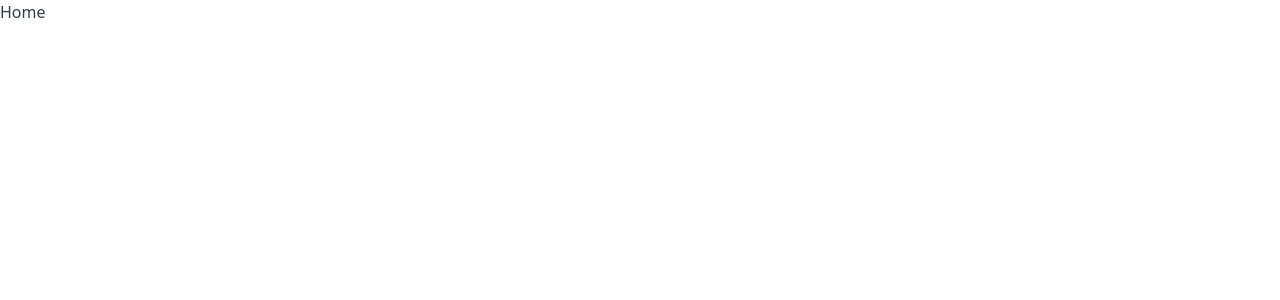
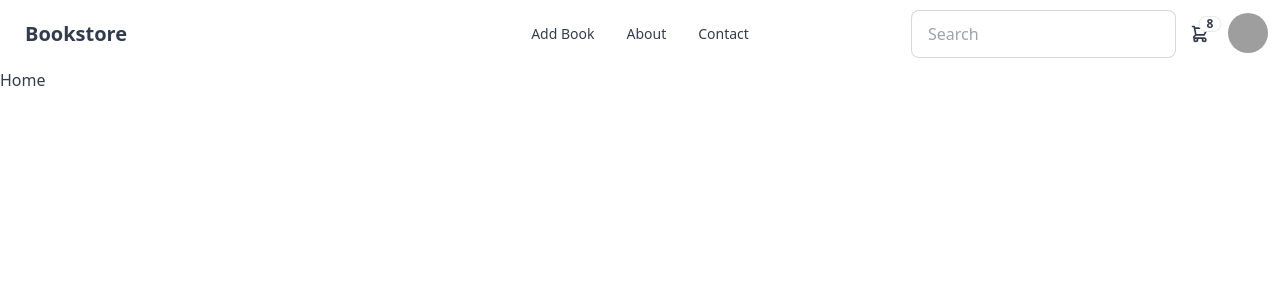
Before and after one commit to MichalisG/Bookstore, a React (Create React App) app: page / in a window 1280 px wide. Shown: the top 300 px of the page. Built offline with nearby package versions, Linux system fonts and the light colour scheme; grey boxes are pictures that could not be loaded.

Commit message:
feat: create header

```diff
--- /dev/null
+++ b/src/components/Header/Cart.tsx
@@ -0,0 +1,27 @@
+import type { FC } from 'react';
+
+interface CartProps {}
+
+const Cart: FC<CartProps> = () => {
+  return (
+    <div className="dropdown dropdown-end">
+      <div tabIndex={0} role="button" className="btn btn-ghost btn-circle">
+        <div className="indicator">
+          <svg xmlns="http://www.w3.org/2000/svg" className="h-5 w-5" fill="none" viewBox="0 0 24 24" stroke="currentColor"><path strokeLinecap="round" strokeLinejoin="round" strokeWidth="2" d="M3 3h2l.4 2M7 13h10l4-8H5.4M7 13L5.4 5M7 13l-2.293 2.293c-.63.63-.184 1.707.707 1.707H17m0 0a2 2 0 100 4 2 2 0 000-4zm-8 2a2 2 0 11-4 0 2 2 0 014 0z" /></svg>
+          <span className="badge badge-sm indicator-item">8</span>
+        </div>
+      </div>
+      <div tabIndex={0} className="mt-3 z-[1] card card-compact dropdown-content w-52 bg-base-100 shadow">
+        <div className="card-body">
+          <span className="font-bold text-lg">8 Items</span>
+          <span className="text-info">Subtotal: $999</span>
+          <div className="card-actions">
+            <button className="btn btn-primary btn-block">View cart</button>
+          </div>
+        </div>
+      </div>
+    </div>
+  );
+}
+
+export default Cart;
--- /dev/null
+++ b/src/components/Header/Logo.tsx
@@ -0,0 +1,13 @@
+import type { FC } from 'react';
+
+interface LogoProps {}
+
+const Logo: FC<LogoProps> = () => {
+  return (
+    <div className="flex-1">
+      <a className="btn btn-ghost text-xl">Bookstore</a>
+    </div>
+  );
+}
+
+export default Logo;
--- /dev/null
+++ b/src/components/Header/MobileNavigation.tsx
@@ -0,0 +1,20 @@
+import type { FC } from 'react';
+
+interface MobileNavigationProps {}
+
+const MobileNavigation: FC<MobileNavigationProps> = () => {
+  return (
+    <div className="dropdown">
+      <div tabIndex={0} role="button" className="btn btn-ghost lg:hidden">
+        <svg xmlns="http://www.w3.org/2000/svg" className="h-5 w-5" fill="none" viewBox="0 0 24 24" stroke="currentColor"><path strokeLinecap="round" strokeLinejoin="round" strokeWidth="2" d="M4 6h16M4 12h8m-8 6h16" /></svg>
+      </div>
+      <ul tabIndex={0} className="menu menu-sm dropdown-content mt-3 z-[1] p-2 shadow bg-base-100 rounded-box w-52">
+        <li><a>Add Book</a></li>
+        <li><a>About</a></li>
+        <li><a>Contact</a></li>
+      </ul>
+    </div>
+  );
+}
+
+export default MobileNavigation;
--- /dev/null
+++ b/src/components/Header/Navigation.tsx
@@ -0,0 +1,15 @@
+import type { FC } from 'react';
+
+interface NavigationProps {}
+
+const Navigation: FC<NavigationProps> = () => {
+  return (
+    <ul className="menu menu-horizontal px-1">
+      <li><a>Add Book</a></li>
+      <li><a>About</a></li>
+      <li><a>Contact</a></li>
+  </ul>
+  );
+}
+
+export default Navigation;
--- /dev/null
+++ b/src/components/Header/Profile.tsx
@@ -0,0 +1,27 @@
+import type { FC } from 'react';
+
+interface ProfileProps {}
+
+const Profile: FC<ProfileProps> = () => {
+  return (
+    <div className="dropdown dropdown-end">
+      <div tabIndex={0} role="button" className="btn btn-ghost btn-circle avatar">
+        <div className="w-10 rounded-full">
+          <img alt="Tailwind CSS Navbar component" src="https://daisyui.com/images/stock/photo-1534528741775-53994a69daeb.jpg" />
+        </div>
+      </div>
+      <ul tabIndex={0} className="mt-3 z-[1] p-2 shadow menu menu-sm dropdown-content bg-base-100 rounded-box w-52">
+        <li>
+          <a className="justify-between">
+            Profile
+            <span className="badge">New</span>
+          </a>
+        </li>
+        <li><a>Settings</a></li>
+        <li><a>Logout</a></li>
+      </ul>
+    </div>
+  );
+}
+
+export default Profile;
--- /dev/null
+++ b/src/components/Header/Search.tsx
@@ -0,0 +1,13 @@
+import type { FC } from 'react';
+
+interface SearchProps {}
+
+const Search: FC<SearchProps> = () => {
+  return (
+    <div className="form-control">
+      <input type="text" placeholder="Search" className="input input-bordered w-24 md:w-auto" />
+    </div>
+  );
+}
+
+export default Search;
--- /dev/null
+++ b/src/components/Header/index.tsx
@@ -0,0 +1,32 @@
+import type { FC } from 'react';
+import Profile from './Profile';
+import Search from './Search';
+import Logo from './Logo';
+import Cart from './Cart';
+import Navigation from './Navigation';
+import MobileNavigation from './MobileNavigation';
+
+interface HeaderProps {}
+
+const Header: FC<HeaderProps> = () => {
+  return (
+    <header className='sticky top-0 z-50'>
+      <div className="navbar bg-base-100">
+        <div className="navbar-start">
+          <MobileNavigation />
+          <Logo />
+        </div>
+        <div className="navbar-center hidden lg:flex">
+          <Navigation />
+        </div>
+        <div className="navbar-end">
+          <Search />
+          <Cart />
+          <Profile />
+        </div>
+      </div>
+    </header>
+  );
+}
+
+export default Header;
--- a/src/layouts/main.tsx
+++ b/src/layouts/main.tsx
@@ -1,18 +1,14 @@
 import type { FC } from 'react';
 import { Outlet } from 'react-router-dom';
+import Header from '../components/Header';
 
 interface LayoutProps {}
 
 const Layout: FC<LayoutProps> = () => {
   return (
     <div>
-    <header>
-    </header>
-    <main style={{ flex: 1, width: '100%' }}>
+      <Header />
       <Outlet />
-    </main>
-    <footer>
-    </footer>
     </div>
   );
 }
```
